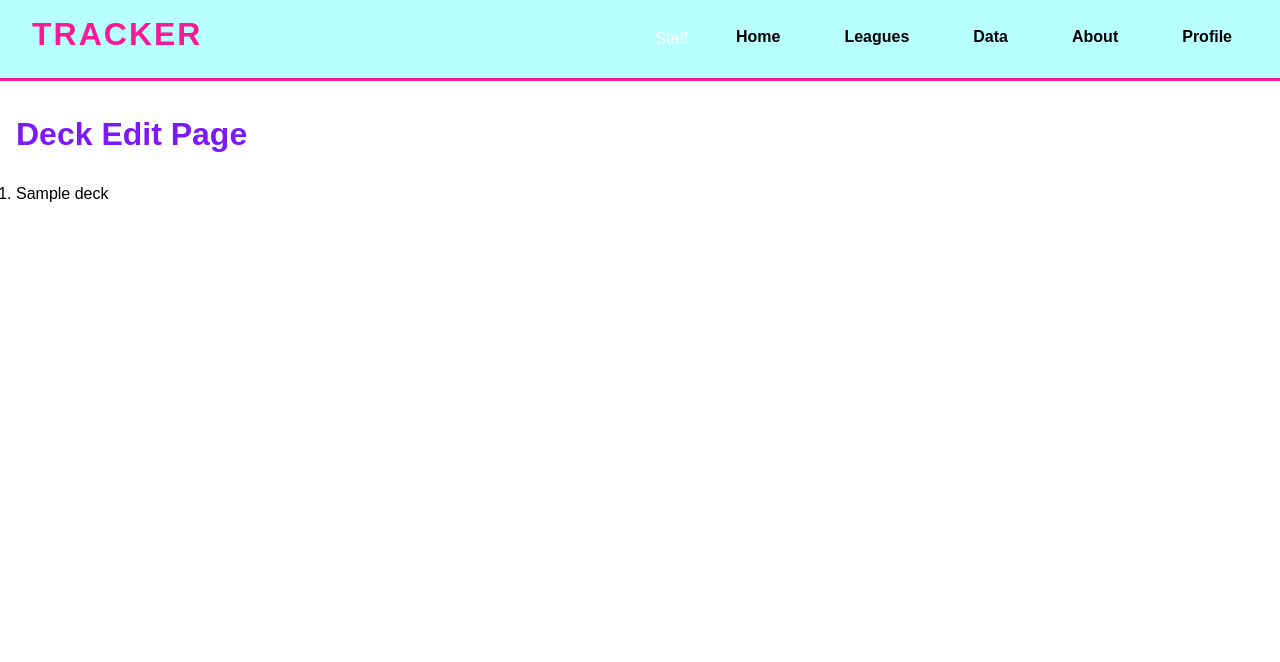
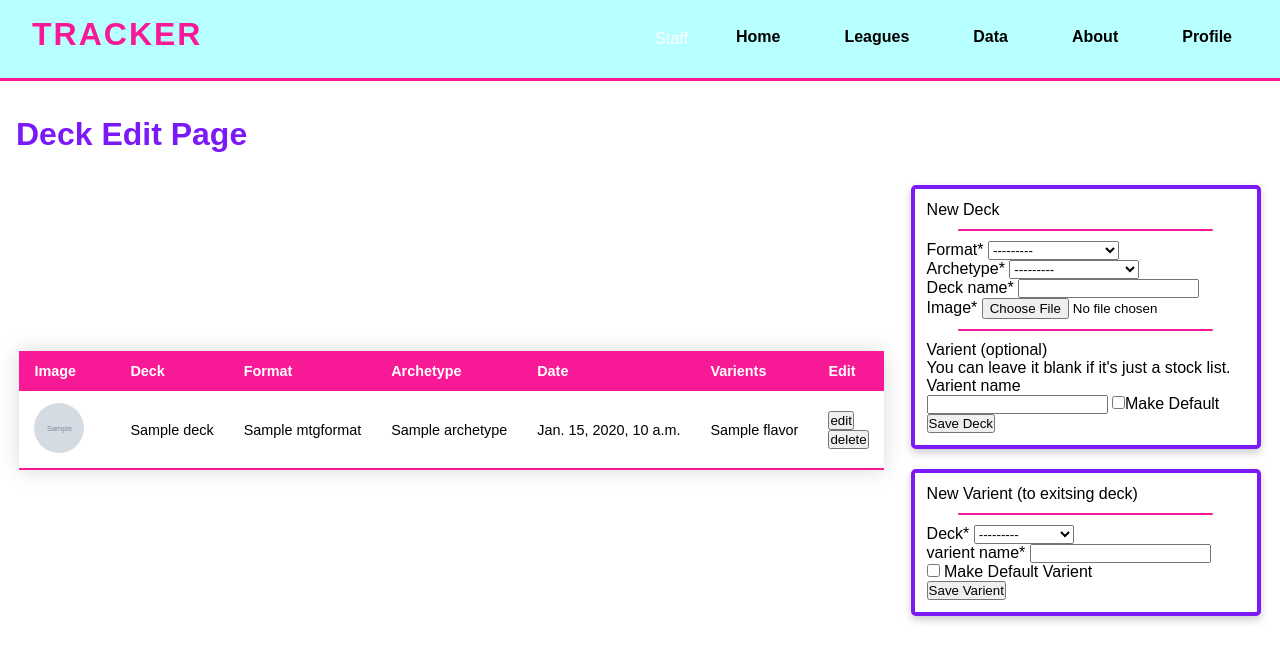
Before and after one commit to sctilley/tirelessRailway, a Django app: page /decks/ in a window 1280 px wide. Shown: the top 662 px of the page. Run offline with Django 4.2, Linux system fonts and the light colour scheme; a user stored in the database is signed in; tables that the repository leaves empty hold one stand-in row (values such as "Sample post"); grey boxes marked "Sample" are stand-in pictures; parts of the project's set-up code (start-up, migrations or seed data) failed here and were passed over; some libraries are stand-ins or nearby versions.

Commit message:
deck update

```diff
--- a/leagues/models.py
+++ b/leagues/models.py
@@ -43,7 +43,7 @@ class Flavor(models.Model):
 
     name = models.CharField(max_length=30, default='none')
     deck = models.ForeignKey(
-        Deck, null=True, on_delete=models.CASCADE)
+        Deck, null=True, on_delete=models.CASCADE, related_name="flavors")
     isdefault = models.BooleanField('default', default=False)
 
     def __str__(self):
--- /dev/null
+++ b/leagues/static/leagues/tables.css
@@ -0,0 +1,45 @@
+:root {
+  --primary: #f71995;
+  --secondary: #7B19F7;
+  --light: #EEEEEE;
+  --dark: #140e0e;
+  --highlight: rgb(184, 255, 255);
+
+}
+
+.styled-table {
+  border-collapse: collapse;
+  margin: 25px 0;
+  font-size: 0.9em;
+  font-family: sans-serif;
+  min-width: 400px;
+  box-shadow: 0 0 20px rgba(0, 0, 0, 0.15);
+}
+
+.styled-table thead tr {
+  background-color: var(--primary);
+  border-radius: 8px;
+  color: #ffffff;
+  text-align: left;
+}
+
+.styled-table th, .styled-table td {
+    padding: 12px 15px;
+}
+
+.styled-table tbody tr {
+  border-bottom: 1px solid #dddddd;
+}
+
+.styled-table tbody tr:nth-of-type(even) {
+  background-color: #f3f3f3;
+}
+
+.styled-table tbody tr:last-of-type {
+  border-bottom: 2px solid var(--primary);
+}
+
+.styled-table tbody tr.active-row {
+  font-weight: bold;
+  color: var(--secondary);
+}
--- a/leagues/urls.py
+++ b/leagues/urls.py
@@ -1,5 +1,6 @@
 from django.urls import path
 from . import views
+from .views import DeckUpdateView, DeckDeleteView
 from django.contrib.staticfiles.storage import staticfiles_storage
 from django.views.generic.base import RedirectView
 from django.conf import settings
@@ -9,6 +10,8 @@ urlpatterns = [
     path('league/', views.league, name="league"),
     path('data/', views.data, name="data"),
     path('decks/', views.decks, name="decks"),
+    path('decks/<pk>/update', DeckUpdateView.as_view(), name="deckupdate"),
+    path('decks/<pk>/delete', DeckDeleteView.as_view(), name="deckdelete"),
 ]
 
 htmx_urlpatters = [
--- a/leagues/views.py
+++ b/leagues/views.py
@@ -10,6 +10,8 @@ from django.http import HttpResponse
 from django.shortcuts import get_object_or_404, redirect, render
 from django.utils import timezone
 from django.utils.timezone import make_aware, timedelta
+
+from django.views.generic.edit import UpdateView, DeleteView
 
 from .forms import DeckForm, FlavorForm, LeagueForm, MatchForm, TagForm
 from .models import Archetype, Deck, Flavor, League, Match, MtgFormat, Tag
@@ -313,15 +315,48 @@ def data(request):
     return render(request, 'data.html')
 
 def decks(request):
-    Decks = Deck.objects.all()
+    Decks = Deck.objects.all().order_by("-dateCreated")
+
+    deck_form = DeckForm()
+    flavor_form = FlavorForm()
+
+    if request.method == "POST":
+        if 'deckForm' in request.POST:
+            deck_form = DeckForm(request.POST, request.FILES)
+
+            if deck_form.is_valid():
+                deck = deck_form.save(commit=False)
+                deck.dateCreated = datetime.now()
+                deck.save()
+                vt = request.POST['varienttext']
+
+                if vt:
+                    if "makedefault" in request.POST:
+                        Flavor.objects.create(
+                            name=vt, deck=deck, isdefault=True)
+                    else:
+                        Flavor.objects.create(
+                            name=vt, deck=deck, isdefault=False)
+
+                else:
+                    Flavor.objects.create(
+                        name="none/stock", deck=deck, isdefault=True)
+
+                return redirect('decks')
+        else:
+            flavor_form = FlavorForm(request.POST)
+            oldflavor = Flavor.objects.filter(isdefault=True)
+            oldflavor.isdefault = False
+            flavor_form.save()
+            return redirect('decks')
 
     context = {
         'Decks': Decks,
+        'deck_form': deck_form,
+        'flavor_form': flavor_form,
     }
 
     return render(request, 'decks.html', context)
-
-
 
 
 # HTMX STUFF:
@@ -448,9 +483,6 @@ def listofflavorsformatch(request):
 
     return render(request, 'partials/htmx/listofflavors.html', context)
 
-
-
-
 def checkopponent(request):
     print("check opponent")
     print(request.GET)
@@ -503,3 +535,20 @@ def leagueedit(request):
     }
 
     return render(request, 'partials/htmx/leagueedit.html', context)
+
+
+
+class DeckUpdateView(UpdateView):
+    model = Deck
+    fields = [
+        'name',
+        'mtgFormat',
+        'archetype',
+        'dateCreated',
+        'image',
+        ]
+    success_url ="/"
+
+class DeckDeleteView(DeleteView):
+    model = Deck
+    success_url ="/"
--- a/templates/decks.html
+++ b/templates/decks.html
@@ -1,15 +1,95 @@
-{% extends 'main.html' %} {% block content %}{% load crispy_forms_tags %}{% load static%}
+{% extends 'main.html' %} {% block content %}{% load crispy_forms_tags %}{% load static %}
 
 <div class="content">
   <h1>Deck Edit Page</h1>
 </div>
+{% if user.is_staff %}
+  <div class="content row">
+    <div class="col">
+      <table class="styled-table">
+        <thead>
+          <tr>
+            <th>Image</th>
+            <th>Deck</th>
+            <th>Format</th>
+            <th>Archetype</th>
+            <th>Date</th>
+            <th>Varients</th>
+            <th>Edit</th>
+          </tr>
+        </thead>
+        <tbody>
+          {% for deck in Decks %}
+          <tr>
+            <td><img class="header-img" src="{{ deck.image.url }}" /></td>
+            <td>{{deck.name}}</td>
+            <td>{{deck.mtgFormat}}</td>
+            <td>{{deck.archetype}}</td>
+            <td>{{deck.dateCreated}}</td>
+            <td>{% for flavor in deck.flavors.all %}
+              <p>{{flavor}}</p>
 
+              {% endfor%}</td>
+            <td>
+              <p>
+                <a href="{{deck.id}}/update"><button>edit</button></a>
+              </p>
+              <p>
+                <a href="{{deck.id}}/delete"><button>delete</button></a>
+              </p>
+
+
+            </td>
+
+          </tr>
+          {% endfor %}
+        </tbody>
+
+      </table>
+    </div>
+    <div class="col">
+      <div class="card leaguecard">
+        <form method="POST" enctype="multipart/form-data" name="deckForm">
+          {% csrf_token %}
+          <fieldset class="form-group">
+            <legend class="border-bottom mb-4">New Deck</legend>
+            <div class="line"></div>
+            {{ deck_form|crispy }}
+            <div class="line"></div>
+            <legend>Varient (optional)</legend>
+            <div>You can leave it blank if it's just a stock list.</div>
+            <label class="mt-3" for="id_varient">Varient name</label>
+            <div class="">
+              <input class="textinput textInput form-control" id="id_varient" name="varienttext" maxlength="25">
+              <input type="checkbox" id="makedefault" name="makedefault" value="0"><label for="makedefault" class="m-2">Make Default</label><br>
+            </div>
+          </fieldset>
+          <div class="form-group">
+            <button class="btn btn-outline-info mt-3 mb-3" type="submit" name="deckForm">
+              Save Deck
+            </button>
+          </div>
+        </form>
+      </div>
+      <div class="card leaguecard">
+        <form method="POST" enctype="multipart/form-data">
+          {% csrf_token %}
+          <fieldset class="form-group">
+            <legend class="border-bottom mb-4">New Varient (to exitsing deck)</legend>
+            <div class="line"></div>
+            {{ flavor_form|crispy }}
+          </fieldset>
+          <div class="form-group">
+            <button class="btn btn-outline-info mt-3" type="submit">Save Varient</button>
+          </div>
+        </form>
+      </div>
+    </div>
+  </div>
+{% else %}
 <div class="content">
-    <ol>
-      {% for deck in Decks %}
-        <li>{{deck}}</li>
-      {% endfor %}
-    </ol>
+  <p>Deck Suggestion Feature Coming Soon</p>
 </div>
+{% endif %}
 
 {% endblock %}
--- a/templates/main.html
+++ b/templates/main.html
@@ -8,6 +8,7 @@
     <meta name="viewport" content="width=device-width, initial-scale=1" />
     <link rel="stylesheet" type="text/css" href="{% static 'leagues/main.css' %}">
     <link rel="stylesheet" type="text/css" href="{% static 'leagues/popup.css' %}">
+    <link rel="stylesheet" type="text/css" href="{% static 'leagues/tables.css' %}">
 
   </head>
   <body>
```
Also changed, not shown: templates/leagues/deck_confirm_delete.html (added, +12 -0 lines), templates/leagues/deck_form.html (added, +20 -0 lines), leagues/migrations/0023_alter_flavor_deck.py (added).
